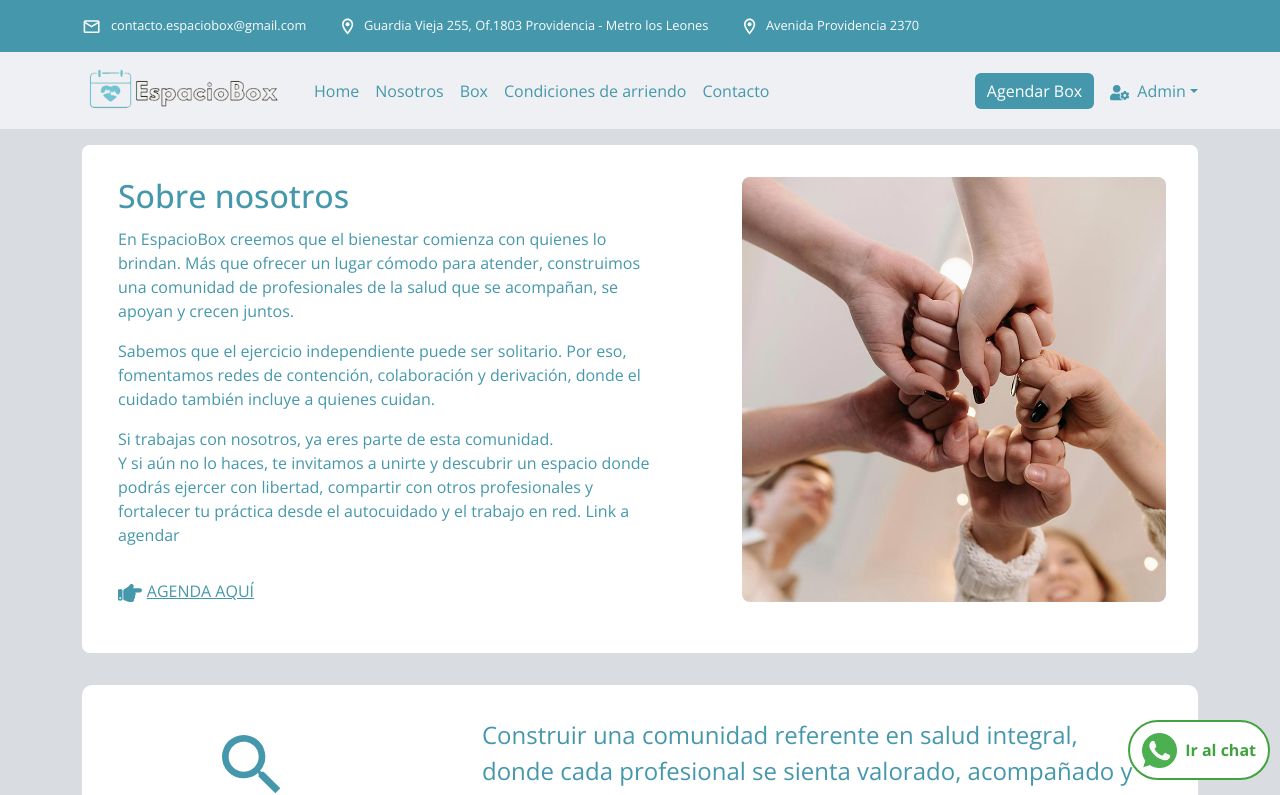
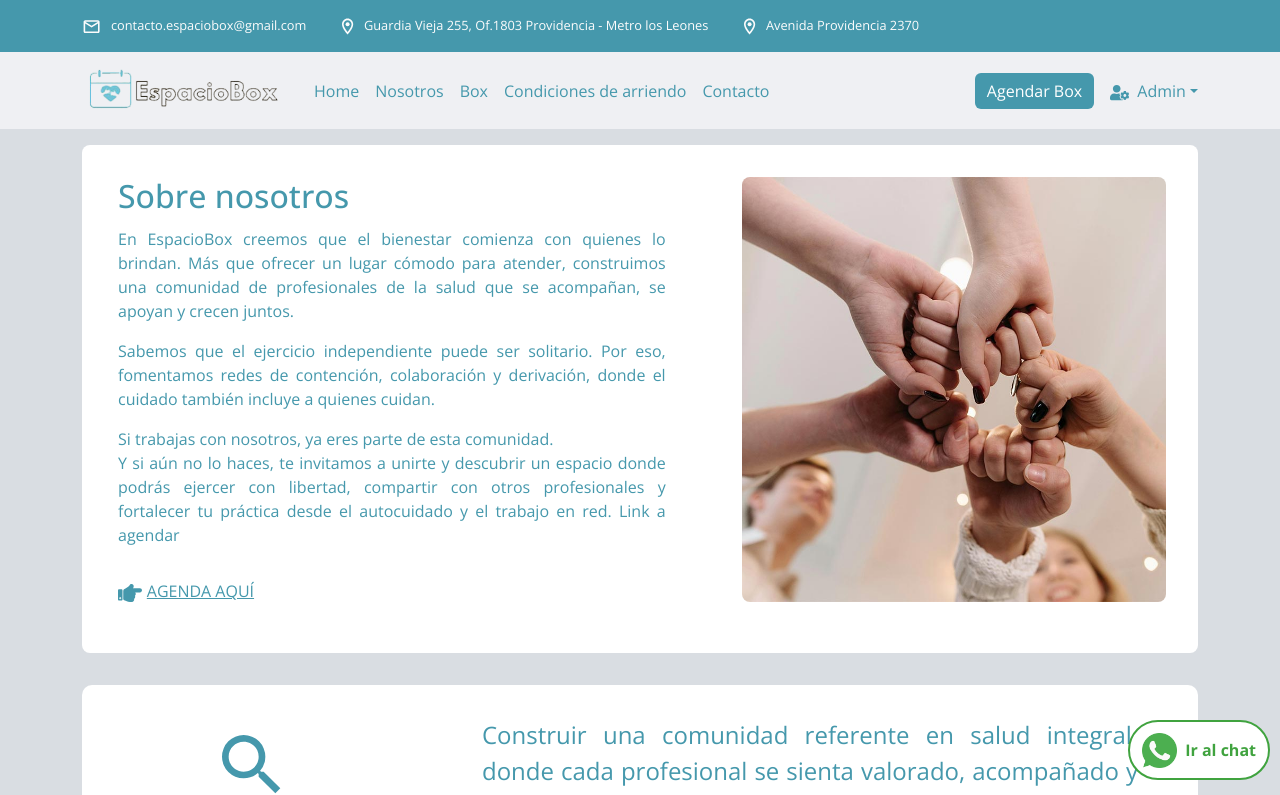
Before and after one commit to ssalinascalibar/espacio-box-noLogin, a React (Vite) app: page /nosotros in a window 1280 px wide. Shown: the top 795 px of the page. Built offline with nearby package versions, Linux system fonts and the light colour scheme.

Commit message:
add text-align:justify to aboutUs section

```diff
--- a/src/features/about/about.css
+++ b/src/features/about/about.css
@@ -20,6 +20,10 @@
   display: flex;
   flex-direction: column;
   padding: 1rem;
+}
+
+#aboutUs {
+  text-align: justify;
 }
 
 #aboutUs a svg {
```
